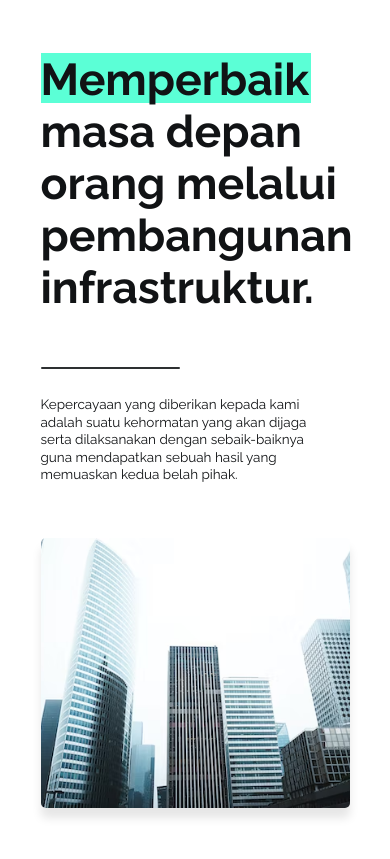
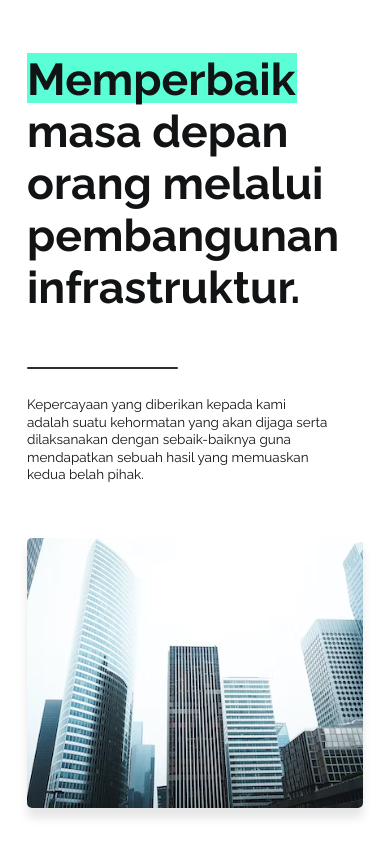
Before and after one commit to EdwinHendlyEDH/karya-sukses-mandiri, a plain HTML site: page index.html in a window 390 px wide. Shown: the part 61-920 px from the top of the page. Drawn offline with Linux system fonts and the light colour scheme; a script that the page names is missing.

Commit message:
update padding

```diff
--- a/mediaQuery.css
+++ b/mediaQuery.css
@@ -35,7 +35,7 @@
 @media (max-width: 880px){
 
     .section-wide {
-        padding: 2rem 3rem;
+        padding: 2rem;
     }
 
     #home .split {
```
